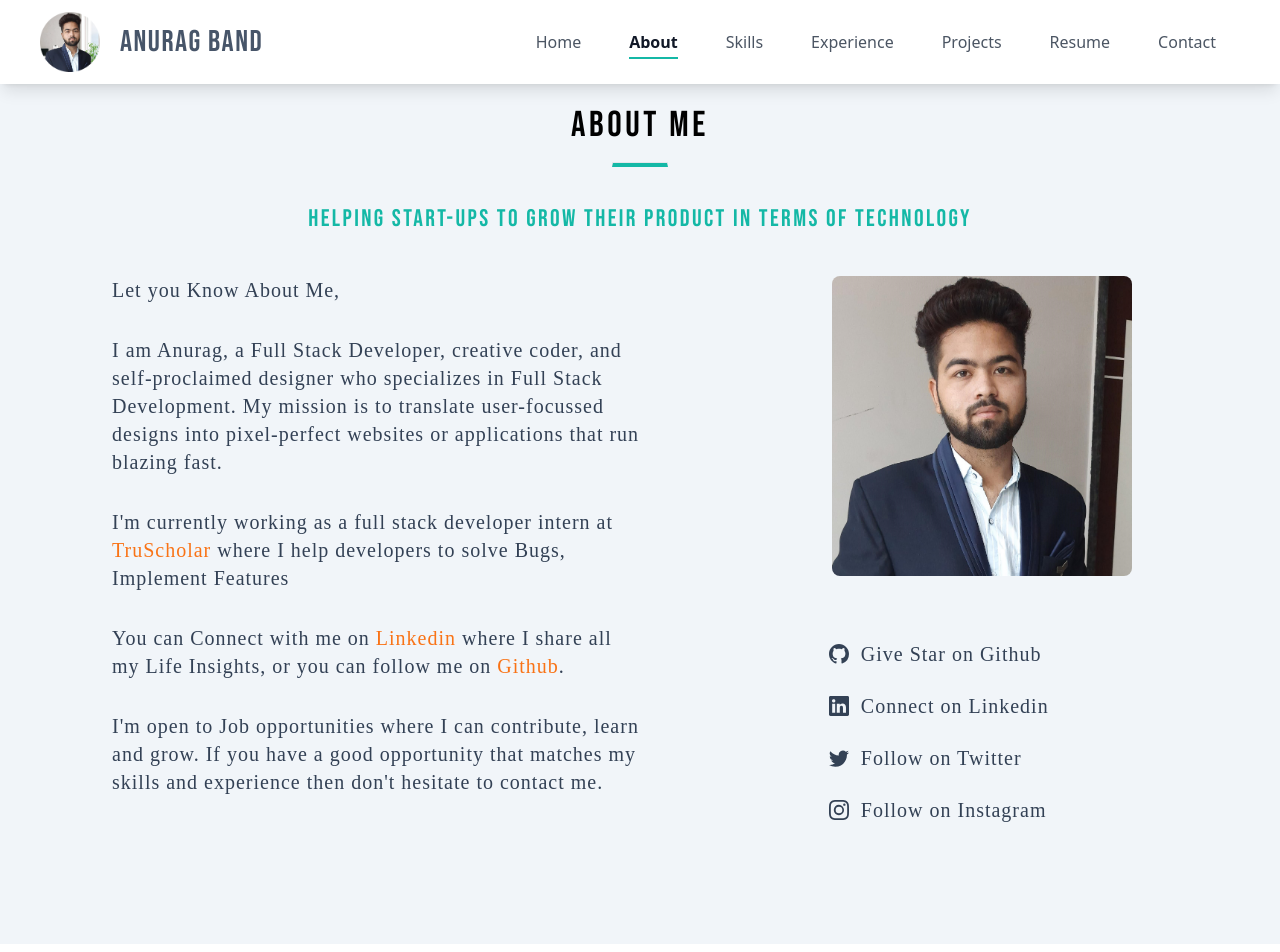
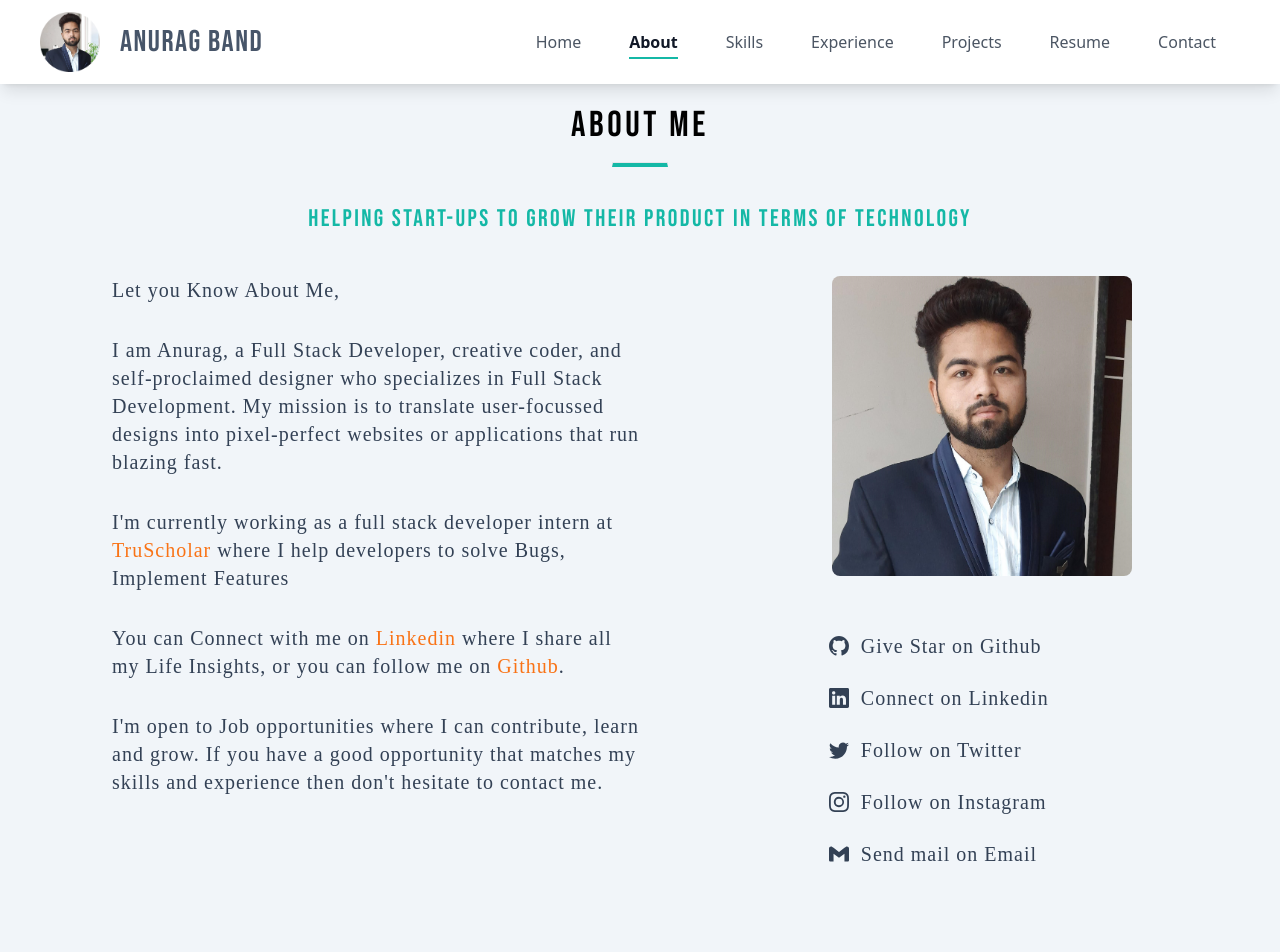
Before and after one commit to Anurag-Band/Portfolio-Website, a Next.js app: page /about in a window 1280 px wide. Shown: the top 952 px of the page. Built offline with nearby package versions, Linux system fonts and the light colour scheme; a web font is replaced by a local one.

Commit message:
added mail link in about page

```diff
--- a/src/pages/about/index.jsx
+++ b/src/pages/about/index.jsx
@@ -4,6 +4,7 @@ import ProfilePic from "../../../public/assets/about-pic.jpg";
 import Head from "next/head";
 import Link from "next/link";
 import { BsGithub, BsInstagram, BsLinkedin, BsTwitter } from "react-icons/bs";
+import { SiGmail } from "react-icons/si";
 import siteMetadata from "@/data/siteMetaData";
 
 const CustomLink = ({ name, href }) => {
@@ -38,7 +39,9 @@ const About = () => {
             ABOUT ME
           </h2>
           <hr className="border border-b-4 border-b-teal-500 w-14" />
-          <p className="font-mainHeading text-2xl tracking-widest uppercase p-5 font-medium text-teal-500">helping start-ups to grow their product in terms of technology</p>
+          <p className="font-mainHeading text-2xl tracking-widest uppercase p-5 font-medium text-teal-500">
+            helping start-ups to grow their product in terms of technology
+          </p>
         </div>
         <div className="flex flex-col-reverse md:flex-row container mx-auto px-5 xl:px-28 py-5 xl:py-14 w-full font-handwriting text-xl text-slate-700 tracking-wider break-words">
           {/* Left Section */}
@@ -74,12 +77,13 @@ const About = () => {
                   name={"Github"}
                   href={siteMetadata.socials.github}
                 />
-              }.
+              }
+              .
             </p>
             <p>
-            I&#39;m open to Job opportunities where I can contribute, learn and grow. If you have a good opportunity that matches my skills and experience then don&#39;t hesitate to contact me.
-
-
+              I&#39;m open to Job opportunities where I can contribute, learn
+              and grow. If you have a good opportunity that matches my skills
+              and experience then don&#39;t hesitate to contact me.
             </p>
           </div>
           {/* Right Section */}
@@ -93,7 +97,7 @@ const About = () => {
               className="rounded-lg lg:ml-48"
             />
             {/* Right Lower Section */}
-            <div className="flex flex-col justify-center py-16 ml-24 lg:ml-[11.8rem] space-y-6">
+            <div className="flex flex-col justify-center py-14 ml-24 lg:ml-[11.8rem] space-y-6">
               <Link
                 className="flex items-center space-x-3 hover:text-emerald-500"
                 href={siteMetadata.socials.github}
@@ -130,6 +134,15 @@ const About = () => {
                 <BsInstagram className="text-xl" />
                 <span className="hidden md:block">Follow on Instagram</span>
               </Link>
+              <Link
+                className="flex items-center space-x-3 hover:text-emerald-500"
+                href={`mailto:${siteMetadata.email}`}
+                rel="noopener noreferrer"
+                target="_blank"
+              >
+                <SiGmail className="text-xl" />
+                <span className="hidden md:block">Send mail on Email</span>
+              </Link>
             </div>
           </div>
         </div>
```
Lines whose indentation alone changed are shown as unchanged.
